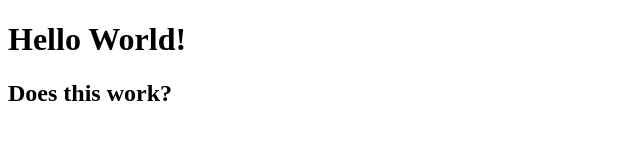
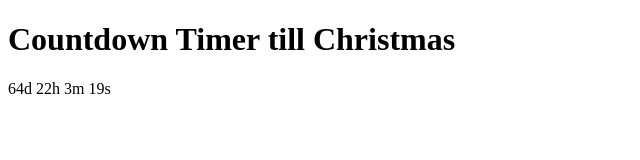
Before and after one commit to ananyasingh7/days-till-christmas, a website: page public/index.html in a window 1280 px wide. Shown: the whole page, without its empty margins (0-640 px from the left). Drawn offline with Linux system fonts and the light colour scheme.

Commit message:
figured out distance from now till christmas, however it is static

```diff
--- a/public/index.html
+++ b/public/index.html
@@ -6,7 +6,19 @@
     <title>Document</title>
 </head>
 <body>
-    <h1>Hello World!</h1>
-    <h2>Does this work?</h2>
+    <h1>Countdown Timer till Christmas</h1>
+    <p id="demo"></p>
+    <script>
+        let now = new Date();
+        let target = new Date("December 25 2020 00:00");
+        let distance = target-now;
+        let days = Math.floor(distance/(1000*60*60*24));
+        let hours = Math.floor((distance % (1000 * 60 * 60 * 24)) / (1000 * 60 * 60));
+        let minutes = Math.floor((distance % (1000 * 60 * 60)) / (1000 * 60));
+        let seconds = Math.floor((distance % (1000 * 60)) / 1000);
+        document.getElementById("demo").innerHTML = days + "d " + hours + "h "
+                                                    + minutes +"m " + seconds + "s " ;
+    </script>
 </body>
+
 </html>
```
